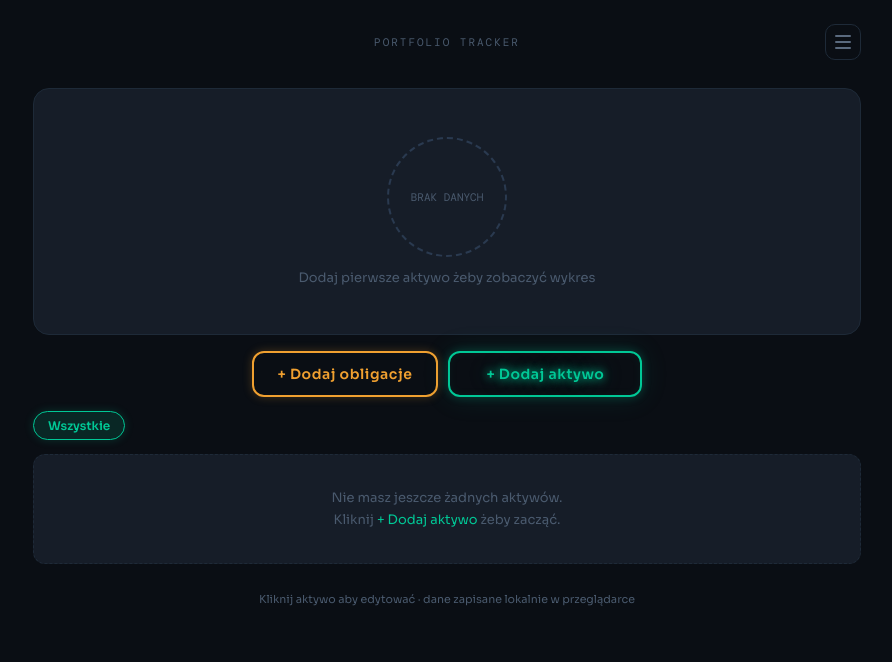
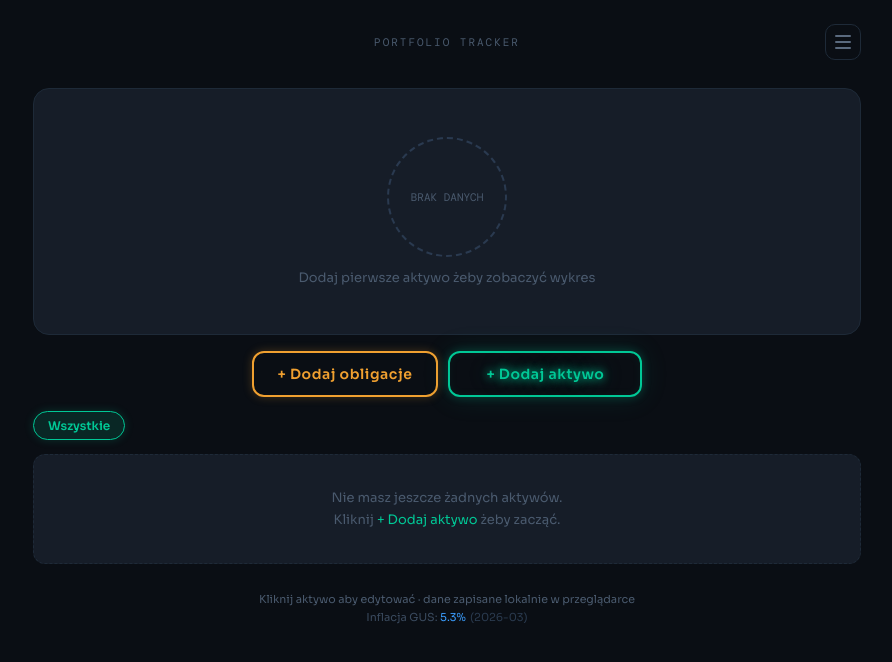
Before and after one commit to K1W1M4N/moj-portfel, a React (Vite) app: page / in a window 1280 px wide. Both pictures are taken after a click on the button "Zacznij budować portfel →". Shown: the top 662 px of the page, without its empty margins (193-1085 px from the left). Built offline with nearby package versions, Linux system fonts and the light colour scheme.

Commit message:
Update App.jsx

```diff
--- a/src/App.jsx
+++ b/src/App.jsx
@@ -1,6 +1,7 @@
 import { useState, useRef, useEffect, useCallback } from "react";
 import { BondModal, BondRow, calcBondCurrentValue } from "./BondModal";
 import { BOND_RATES_HISTORY } from "./bondRates";
+import { INFLATION_HISTORY } from "./inflationData";
 
 const CRYPTO_LIST = [
   { label: "Bitcoin (BTC)",   id: "bitcoin" },
@@ -691,6 +692,10 @@ function AssetRow({ asset, total, categories, prices, onClick }) {
       pnlAmt = displayValue - asset.cryptoPaid;
       pnlPct = (pnlAmt / asset.cryptoPaid) * 100;
     }
+  } else if (asset.purchaseAmount && asset.purchaseAmount > 0) {
+    // Dla aktywów z kwotą zakupu (obligacje, lokaty itp.) — pokaż zysk
+    pnlAmt = displayValue - asset.purchaseAmount;
+    pnlPct = (pnlAmt / asset.purchaseAmount) * 100;
   }
 
   return (
@@ -700,7 +705,7 @@ function AssetRow({ asset, total, categories, prices, onClick }) {
         background: hov ? "#111720" : "#161d28", borderRadius: 12, marginBottom: 8,
         border: `1px solid ${hov ? color + "50" : "#1e2a38"}`, cursor: "pointer", transition: "all .15s"
       }}>
-      <div style={{ width: 4, height: asset.cryptoId ? 44 : 36, borderRadius: 2, background: color, flexShrink: 0 }} />
+      <div style={{ width: 4, height: (asset.cryptoId || pnlAmt !== null) ? 44 : 36, borderRadius: 2, background: color, flexShrink: 0 }} />
       <div style={{ flex: 1, minWidth: 0 }}>
         <div style={{ fontSize: 14, fontWeight: 500, color: "#e8f0f8", whiteSpace: "nowrap", overflow: "hidden", textOverflow: "ellipsis" }}>{asset.name}</div>
         {asset.cryptoAmount ? (
@@ -981,6 +986,17 @@ export default function App() {
                   Kursy krypto: {lastUpdated.toLocaleTimeString("pl-PL", { hour: "2-digit", minute: "2-digit" })}
                 </div>
               )}
+              {(() => {
+                const keys = Object.keys(INFLATION_HISTORY).sort();
+                const latestKey = keys[keys.length - 1];
+                const latestVal = INFLATION_HISTORY[latestKey];
+                return latestKey ? (
+                  <div style={{ marginTop: 4, color: "#3a4a5e" }}>
+                    Inflacja GUS: <span style={{ color: "#3b9eff" }}>{(latestVal * 100).toFixed(1)}%</span>
+                    <span style={{ marginLeft: 4, color: "#2a3a4e" }}>({latestKey})</span>
+                  </div>
+                ) : null;
+              })()}
             </div>
           </>
         )}
```
